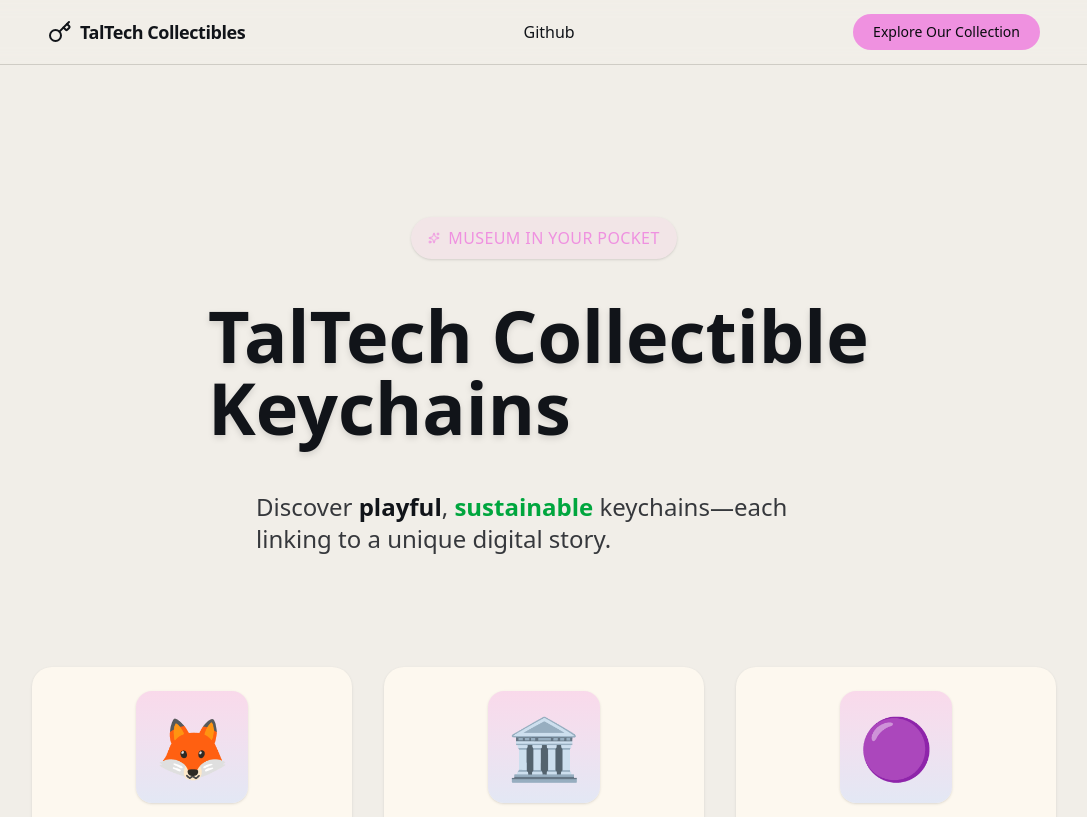
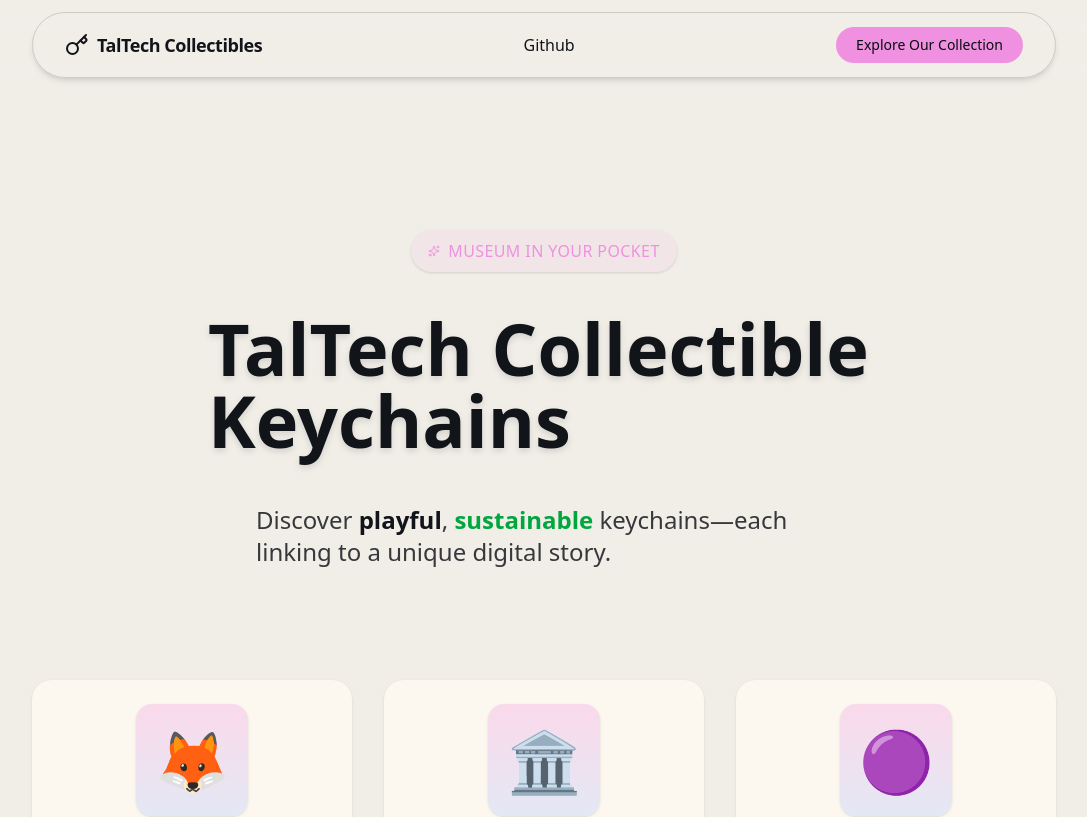
Before and after one commit to paulbgtr/taltech-collectibles, a Next.js app: page / in a window 1280 px wide. Shown: the top 817 px of the page, without its empty margins (96-1183 px from the left). Built offline with nearby package versions, Linux system fonts and the light colour scheme.

Commit message:
navbar: rounded border

```diff
--- a/src/components/layout/navbar.tsx
+++ b/src/components/layout/navbar.tsx
@@ -19,8 +19,8 @@
   const [menuOpen, setMenuOpen] = useState(false);
 
   return (
-    <header className="w-full backdrop-blur border-b">
-      <nav className="max-w-5xl mx-auto px-4 flex items-center justify-between h-16">
+    <header className="w-full backdrop-blur">
+      <nav className="max-w-5xl border shadow-md rounded-full mt-3 mx-auto p-8 flex items-center justify-between h-16">
         {/* Logo and Title */}
         <Link href="/">
           <div className="flex items-center gap-2">
```
